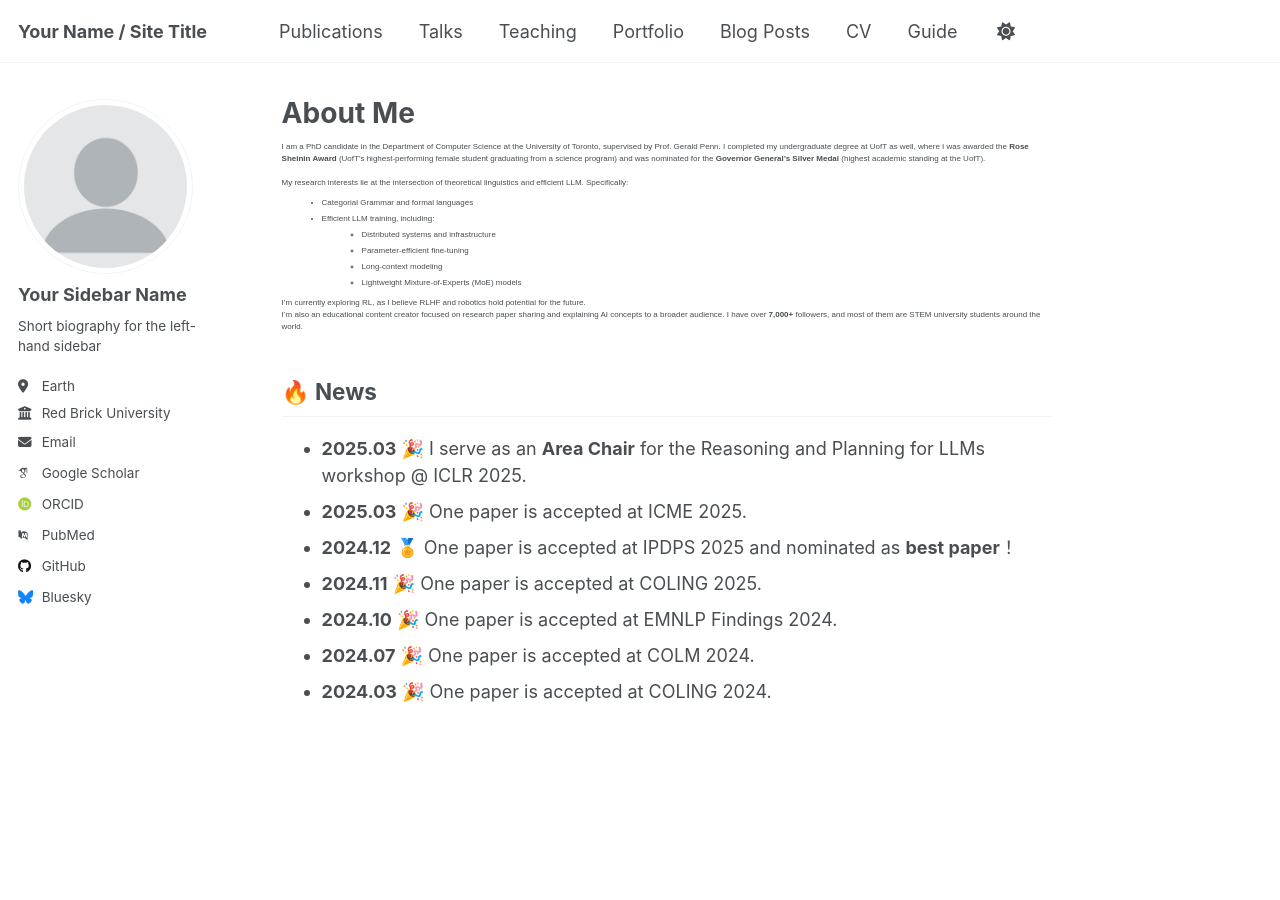
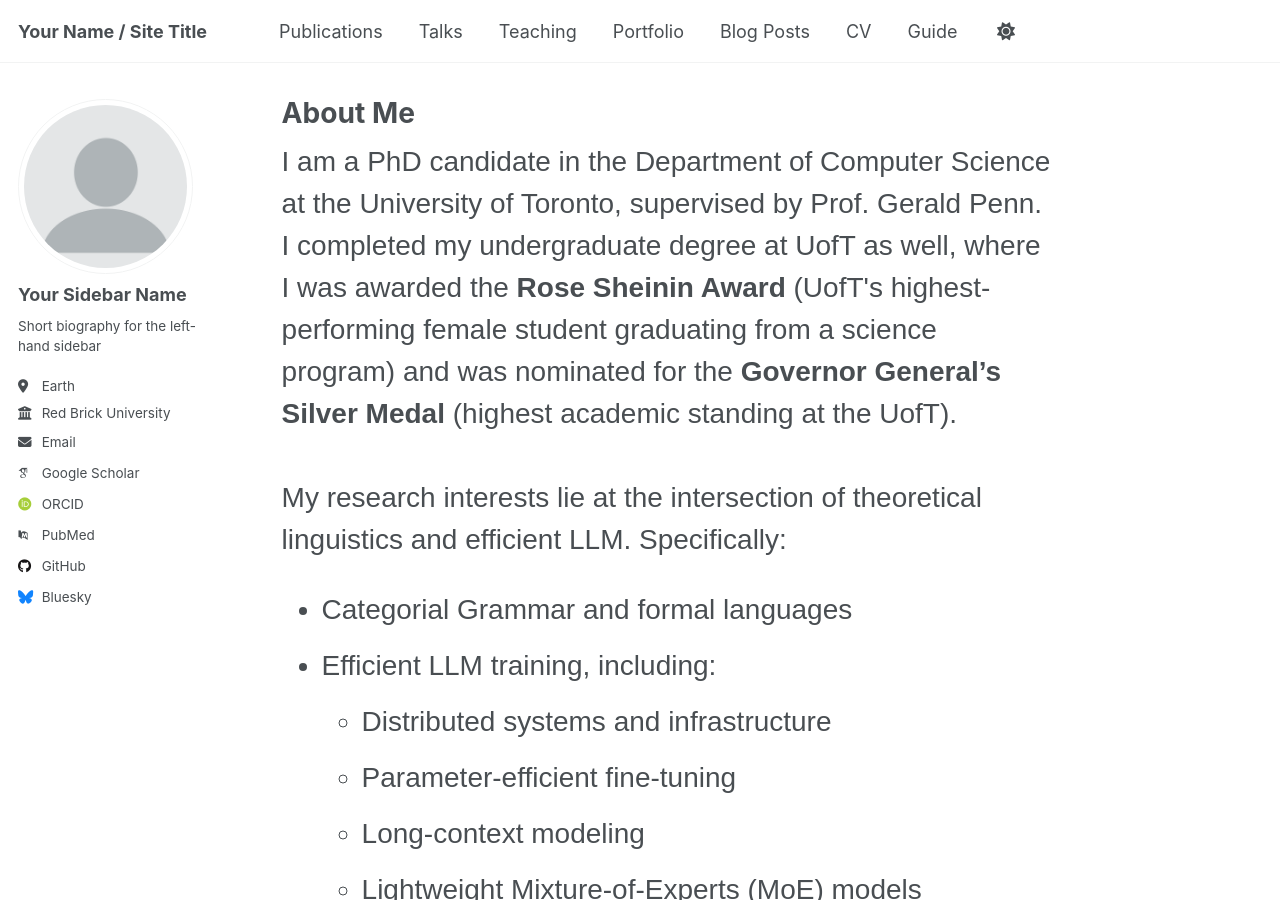
Before and after one commit to zhaojinm/zhaojinm.github.io, a Jekyll site: the page built from _pages/about.md, in a window 1280 px wide and 900 px high. Built offline with Jekyll 4.4.1, drawn with Linux system fonts in a browser that asks for light colours; some web fonts are replaced.

Commit message:
Update about.md

```diff
--- a/_pages/about.md
+++ b/_pages/about.md
@@ -7,7 +7,7 @@ redirect_from:
   - /about.html
 ---
 
-<div style="font-size: 8px; font-family: 'Arial';">
+<div style="font-size: 28px; font-family: 'Arial';">
 I am a PhD candidate in the Department of Computer Science at the University of Toronto, supervised by Prof. Gerald Penn. I completed my undergraduate degree at UofT as well, where I was awarded the <strong>Rose Sheinin Award</strong> (UofT's highest-performing female student graduating from a science program) and was nominated for the <strong>Governor General’s Silver Medal</strong> (highest academic standing at the UofT).
 
 <br><br>
```
